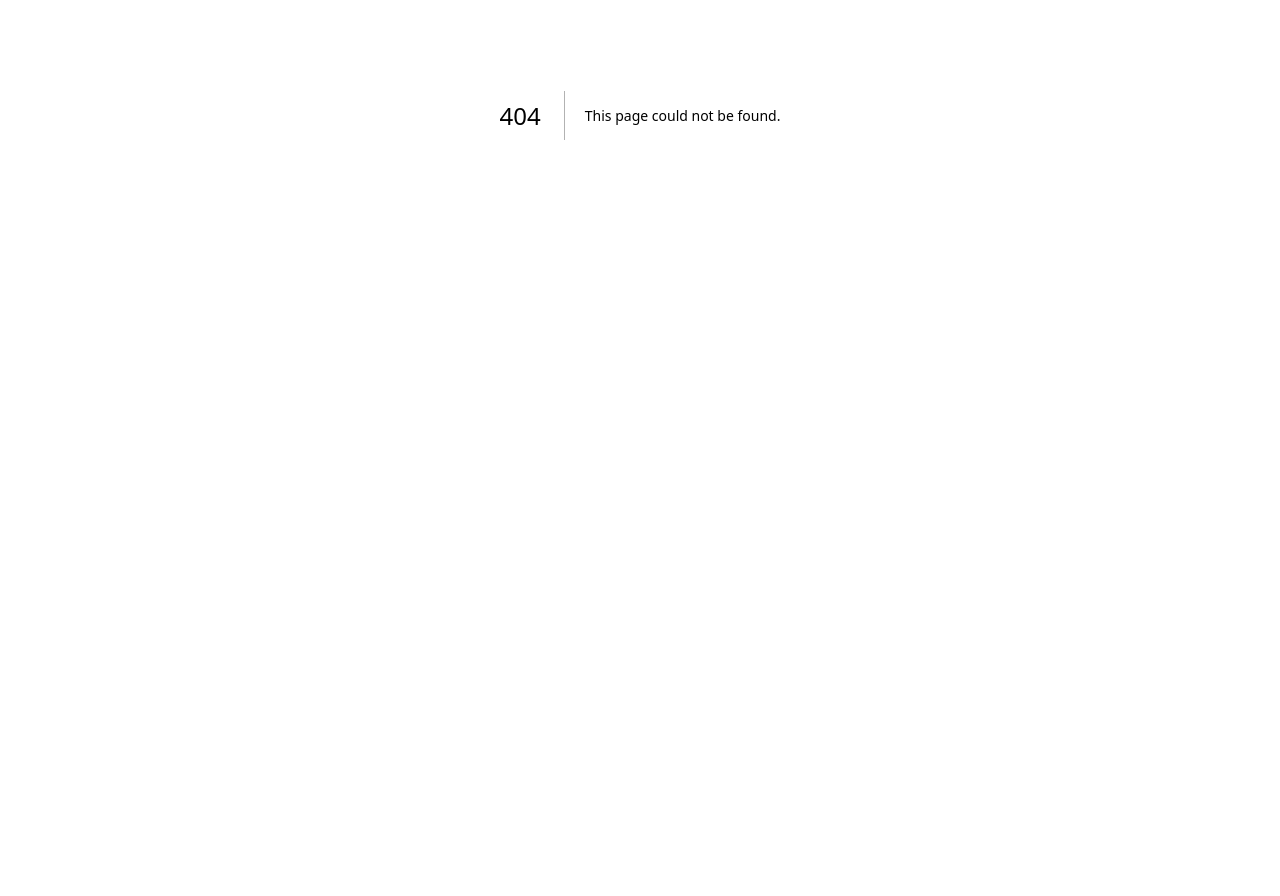
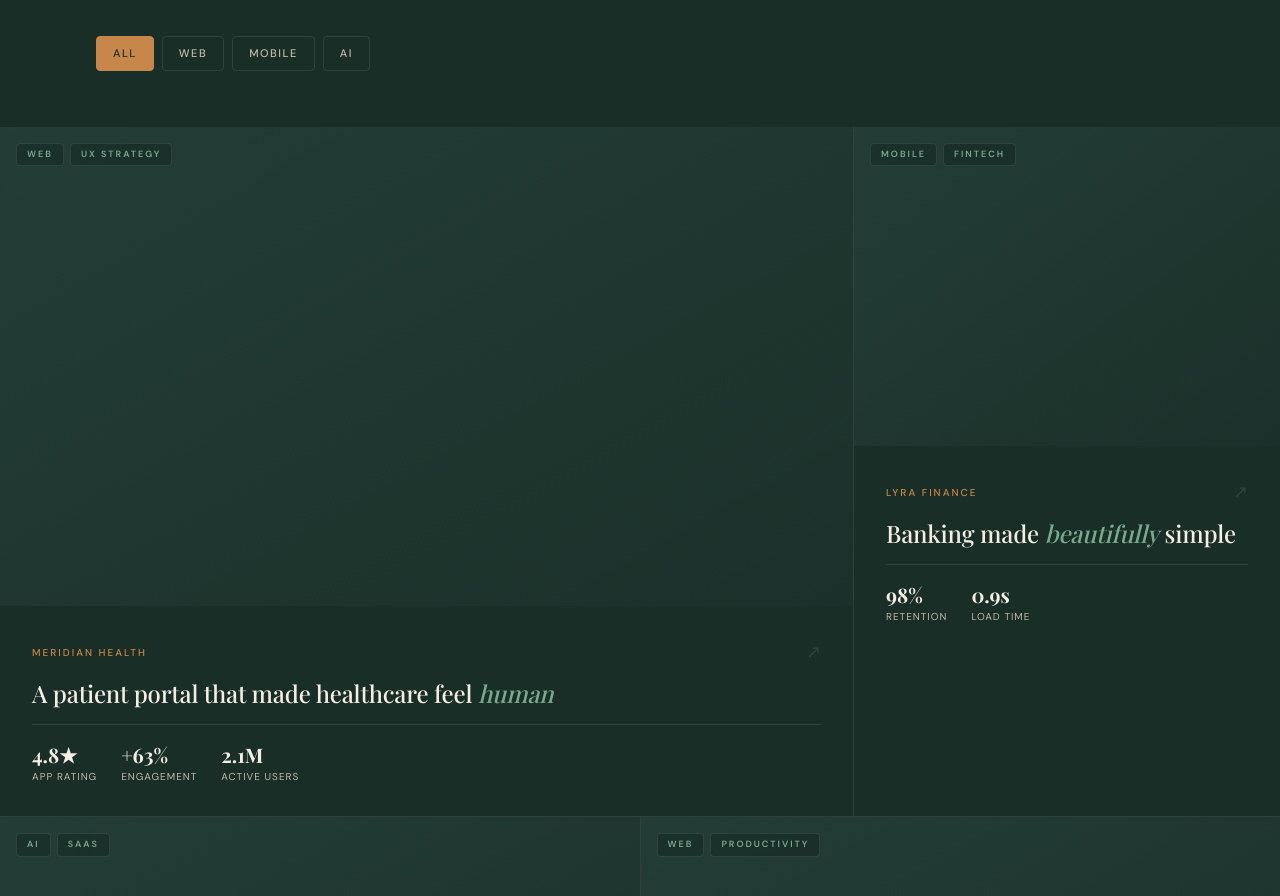
Before and after one commit to carlomigueldy/atelier-studio, a Next.js app: page /work in a window 1280 px wide. Before the commit this address had no page. Shown: the part 380-1276 px from the top of the page. Before the commit the page ends 895 px from the top, so only its background shows below. Built offline with nearby package versions, Linux system fonts and the light colour scheme.

Commit message:
feat: add portfolio page with asymmetric grid and filter tabs

```diff
--- /dev/null
+++ b/app/work/page.tsx
@@ -0,0 +1,120 @@
+'use client'
+
+import { useState } from 'react'
+import { Eyebrow } from '@/components/shared/eyebrow'
+import { FilterTabs } from '@/components/work/filter-tabs'
+import { CaseCard, type CaseCardProps } from '@/components/work/case-card'
+
+const FILTERS = ['All', 'Web', 'Mobile', 'AI']
+
+type CaseStudy = Omit<CaseCardProps, 'span'> & {
+  span: CaseCardProps['span']
+  category: string
+}
+
+const CASES: CaseStudy[] = [
+  {
+    id: 1,
+    client: 'Meridian Health',
+    title: 'A patient portal that made healthcare feel human',
+    emphasisWord: 'human',
+    tags: ['Web', 'UX Strategy'],
+    results: [
+      { num: '4.8★', label: 'App rating' },
+      { num: '+63%', label: 'Engagement' },
+      { num: '2.1M', label: 'Active users' },
+    ],
+    span: 'featured',
+    category: 'Web',
+  },
+  {
+    id: 2,
+    client: 'Lyra Finance',
+    title: 'Banking made beautifully simple',
+    emphasisWord: 'beautifully',
+    tags: ['Mobile', 'Fintech'],
+    results: [
+      { num: '98%', label: 'Retention' },
+      { num: '0.9s', label: 'Load time' },
+    ],
+    span: 'side',
+    category: 'Mobile',
+  },
+  {
+    id: 3,
+    client: 'Veridian AI',
+    title: 'An AI copilot that thinks before you do',
+    emphasisWord: 'thinks',
+    tags: ['AI', 'SaaS'],
+    results: [
+      { num: '10×', label: 'Faster output' },
+      { num: '$2.4M', label: 'ARR added' },
+    ],
+    span: 'half',
+    category: 'AI',
+  },
+  {
+    id: 4,
+    client: 'Nomad Studio',
+    title: 'A creative OS built for remote teams',
+    emphasisWord: 'creative',
+    tags: ['Web', 'Productivity'],
+    results: [
+      { num: '50K', label: 'Teams onboarded' },
+      { num: '+41%', label: 'NPS uplift' },
+    ],
+    span: 'half',
+    category: 'Web',
+  },
+]
+
+export default function WorkPage() {
+  const [active, setActive] = useState('All')
+
+  const visible = active === 'All' ? CASES : CASES.filter((c) => c.category === active)
+
+  return (
+    <main className="min-h-screen">
+      {/* Header */}
+      <section className="px-6 md:px-16 lg:px-24 pt-24 pb-14">
+        <Eyebrow text="Our Work" />
+        <h1 className="font-serif text-4xl md:text-5xl lg:text-6xl font-medium text-linen leading-tight max-w-2xl mb-10" style={{ letterSpacing: '-0.5px' }}>
+          Projects that move<br />
+          <em className="text-sage" style={{ fontStyle: 'italic' }}>people forward</em>
+        </h1>
+        <FilterTabs filters={FILTERS} active={active} onChange={setActive} />
+      </section>
+
+      {/* Grid */}
+      <section
+        className="grid grid-cols-12 gap-px bg-border border-b border-border"
+        aria-label="Case studies"
+      >
+        {visible.map((c) => (
+          <CaseCard
+            key={c.id}
+            id={c.id}
+            client={c.client}
+            title={c.title}
+            emphasisWord={c.emphasisWord}
+            tags={c.tags}
+            results={c.results}
+            span={c.span}
+          />
+        ))}
+      </section>
+
+      {/* Footer CTA */}
+      <div className="px-6 md:px-16 lg:px-24 py-16 flex items-center gap-6">
+        <hr className="flex-1 border-border" />
+        <a
+          href="#contact"
+          className="text-[11px] font-medium tracking-[2px] uppercase text-copper hover:text-linen transition-colors whitespace-nowrap"
+        >
+          View All Case Studies
+        </a>
+        <hr className="flex-1 border-border" />
+      </div>
+    </main>
+  )
+}
--- /dev/null
+++ b/components/work/case-card.tsx
@@ -0,0 +1,79 @@
+type CaseResult = { num: string; label: string }
+
+export type CaseCardProps = {
+  id: number
+  client: string
+  title: string
+  emphasisWord: string
+  tags: string[]
+  results: CaseResult[]
+  span: 'featured' | 'side' | 'half'
+}
+
+const SPAN_CLASSES: Record<CaseCardProps['span'], string> = {
+  featured: 'col-span-12 lg:col-span-8',
+  side:     'col-span-12 lg:col-span-4',
+  half:     'col-span-12 lg:col-span-6',
+}
+
+const ASPECT_CLASSES: Record<CaseCardProps['span'], string> = {
+  featured: 'aspect-video',
+  side:     'aspect-[4/3]',
+  half:     'aspect-video',
+}
+
+export function CaseCard({ client, title, emphasisWord, tags, results, span }: CaseCardProps) {
+  const titleParts = title.split(emphasisWord)
+  const before = titleParts[0] ?? ''
+  const after = titleParts[1] ?? ''
+
+  return (
+    <article className={`${SPAN_CLASSES[span]} bg-bg hover:bg-bg-hover transition-colors group cursor-pointer`}>
+      <div className={`${ASPECT_CLASSES[span]} bg-bg-subtle relative overflow-hidden`}>
+        <div className="absolute inset-0 bg-gradient-to-br from-bg-hover to-bg opacity-80" aria-hidden="true" />
+        <div className="absolute top-4 left-4 flex gap-1.5 flex-wrap z-10">
+          {tags.map((tag) => (
+            <span
+              key={tag}
+              className="text-[9px] font-semibold tracking-[2px] uppercase px-2.5 py-1 rounded-sm bg-bg/80 border border-border text-sage backdrop-blur-sm"
+            >
+              {tag}
+            </span>
+          ))}
+        </div>
+      </div>
+
+      <div className="p-7 lg:p-8">
+        <div className="flex items-center justify-between mb-3">
+          <span className="text-[10px] font-medium tracking-[2px] uppercase text-copper">{client}</span>
+          <span
+            className="text-lg text-border group-hover:text-copper group-hover:translate-x-1 group-hover:-translate-y-1 transition-all"
+            aria-hidden="true"
+          >
+            ↗
+          </span>
+        </div>
+
+        <h3
+          className="font-serif text-xl lg:text-2xl font-medium text-linen leading-tight mb-3"
+          style={{ letterSpacing: '-0.2px' }}
+        >
+          {before}
+          <em className="text-sage" style={{ fontStyle: 'italic' }}>{emphasisWord}</em>
+          {after}
+        </h3>
+
+        {results.length > 0 && (
+          <div className="flex gap-6 flex-wrap pt-5 border-t border-border mt-4">
+            {results.map((r) => (
+              <div key={r.label}>
+                <div className="font-serif text-xl font-bold text-linen leading-none mb-1">{r.num}</div>
+                <div className="text-[10px] font-normal tracking-[1px] uppercase text-linen-dim">{r.label}</div>
+              </div>
+            ))}
+          </div>
+        )}
+      </div>
+    </article>
+  )
+}
--- /dev/null
+++ b/components/work/filter-tabs.tsx
@@ -0,0 +1,28 @@
+'use client'
+
+type FilterTabsProps = {
+  filters: string[]
+  active: string
+  onChange: (filter: string) => void
+}
+
+export function FilterTabs({ filters, active, onChange }: FilterTabsProps) {
+  return (
+    <div className="flex gap-2 flex-wrap" role="group" aria-label="Filter case studies">
+      {filters.map((f) => (
+        <button
+          key={f}
+          onClick={() => onChange(f)}
+          aria-pressed={active === f}
+          className={`px-4 py-2 rounded-sm text-[11px] font-medium tracking-[1.5px] uppercase border transition-all focus-visible:outline focus-visible:outline-2 focus-visible:outline-border-focus ${
+            active === f
+              ? 'bg-copper text-bg border-copper'
+              : 'bg-transparent text-linen-dim border-border hover:border-linen/25 hover:text-linen'
+          }`}
+        >
+          {f}
+        </button>
+      ))}
+    </div>
+  )
+}
```
